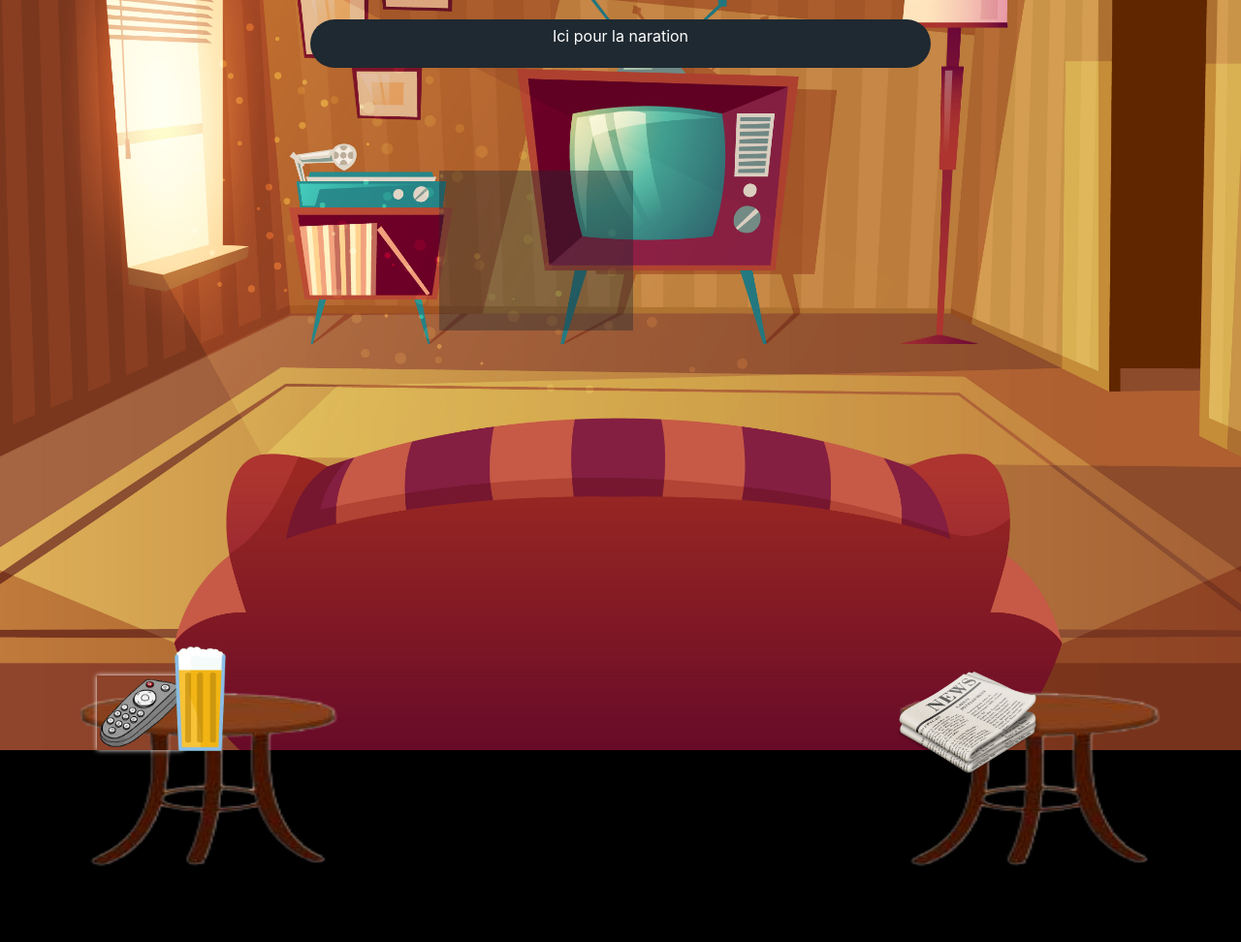
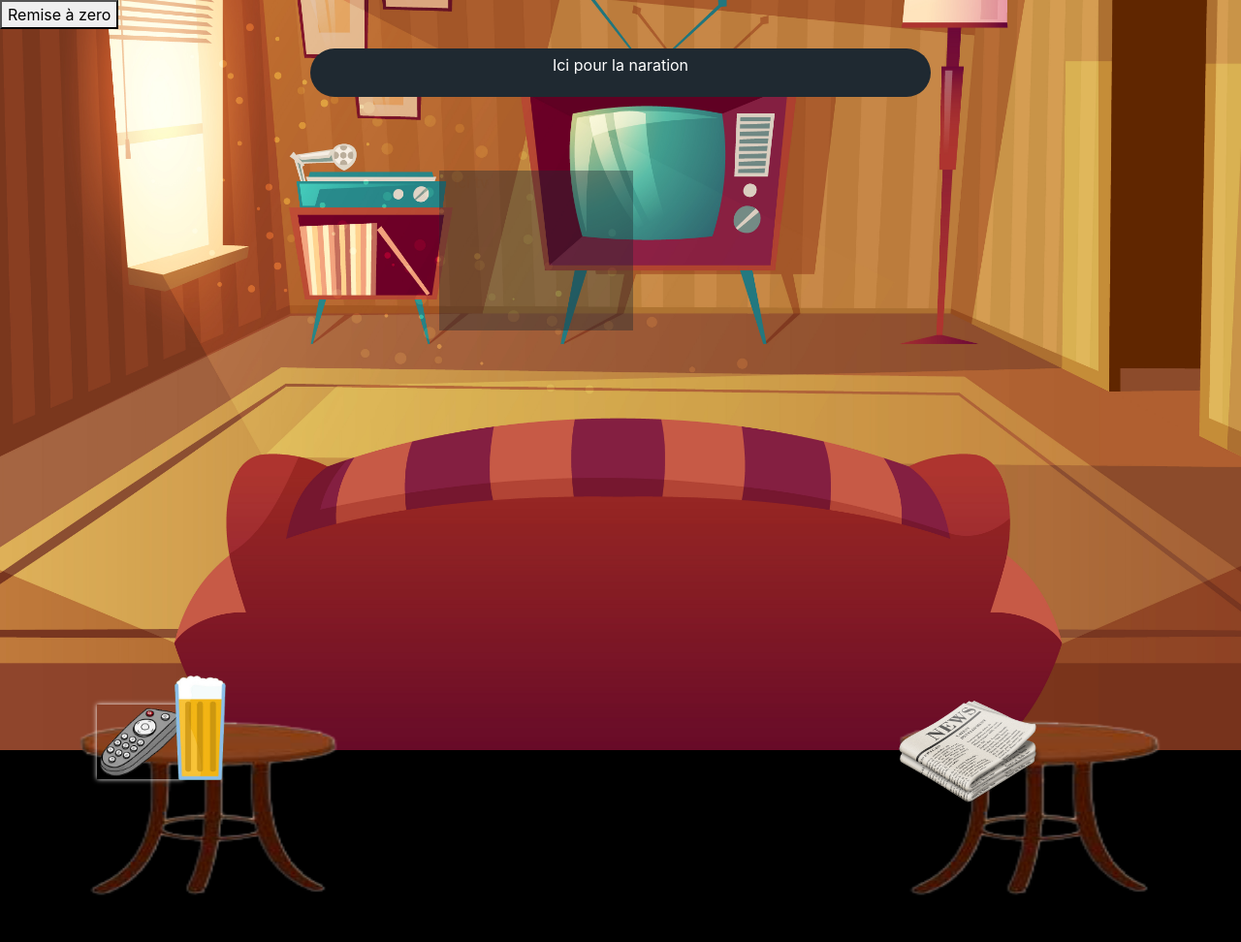
Before and after one commit to typhained/Hack_avril, a PHP site: page / in a window 1280 px wide. Shown: the top 972 px of the page at 97% size. Run offline with PHP 8.4, Linux system fonts and the light colour scheme; data that the repository does not hold is empty.

Commit message:
remise a zero

```diff
--- a/index.php
+++ b/index.php
@@ -17,6 +17,7 @@ $camResult = $cam->getCityCam(43.17,5.6,20);
 </head>
 <body>
 <section id="salon" class="jour">
+    <button id="zero">Remise à zero</button>
         <article>
             <p id="nara-index">Ici pour la naration</p>
         </article>
--- a/src/js/index.js
+++ b/src/js/index.js
@@ -3,6 +3,13 @@ let day = localStorage.getItem('day');
 if (localStorage.getItem('day') == null) {
     day = "1";
 }
+$("#zero").click(function(){
+    let day = "1";
+    localStorage.setItem("day", day);
+    location.href = 'index.php';
+})
+
+
 
 // verif du jour
 if (day == "1") {
@@ -35,6 +42,7 @@ if (day == "2") {
             location.href = 'biere.php';
         });
     });
+
 } else if (day == "3") {
     $("#corona").hide();
     $("#salon").removeClass("nuit");
```
